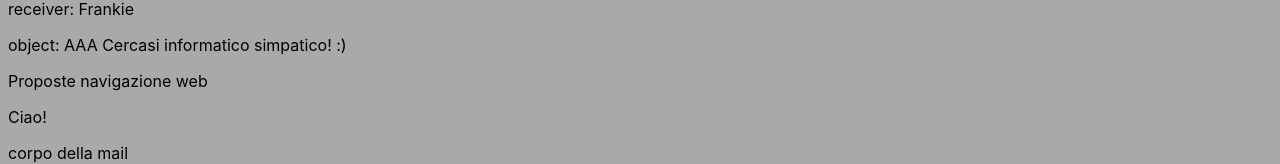
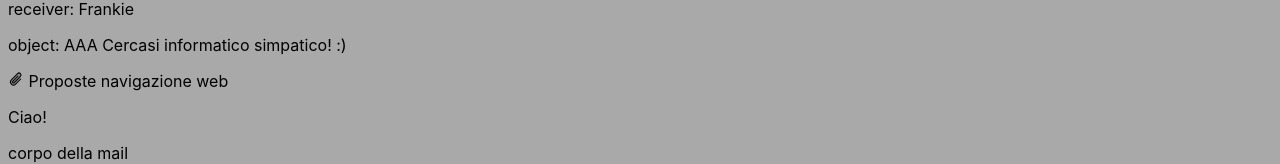
Before and after one commit to FrankieBortot/last-words-react, a React (Create React App) app: page / in a window 1280 px wide. Shown: the part 258-422 px from the top of the page. Built offline with nearby package versions, Linux system fonts and the light colour scheme.

Commit message:
added phosphor

```diff
--- a/package.json
+++ b/package.json
@@ -3,6 +3,7 @@
   "version": "0.1.0",
   "private": true,
   "dependencies": {
+    "@phosphor-icons/react": "^2.1.7",
     "@testing-library/jest-dom": "^5.17.0",
     "@testing-library/react": "^13.4.0",
     "@testing-library/user-event": "^13.5.0",
--- a/src/App.js
+++ b/src/App.js
@@ -1,5 +1,6 @@
 import './App.css';
 import { Link} from "react-router-dom";
+import {Paperclip} from "@phosphor-icons/react";
 
 export default function Chapter({data}) {
 
@@ -160,9 +161,12 @@ function EMail({emailContent}) {
   }
 
   function EMailBody ({attachment, body}) {
+
+    const attachedToEmail = (attachment ? <div className='attachment'><Paperclip size={16} weight="duotone" /> {attachment}</div> : null);
+
     return (
       <>
-      {attachment}
+      {attachedToEmail}
       {body}
       </>
     )
```
Also changed, not shown: 1 other file (tests, documents, lock files or other folders).
